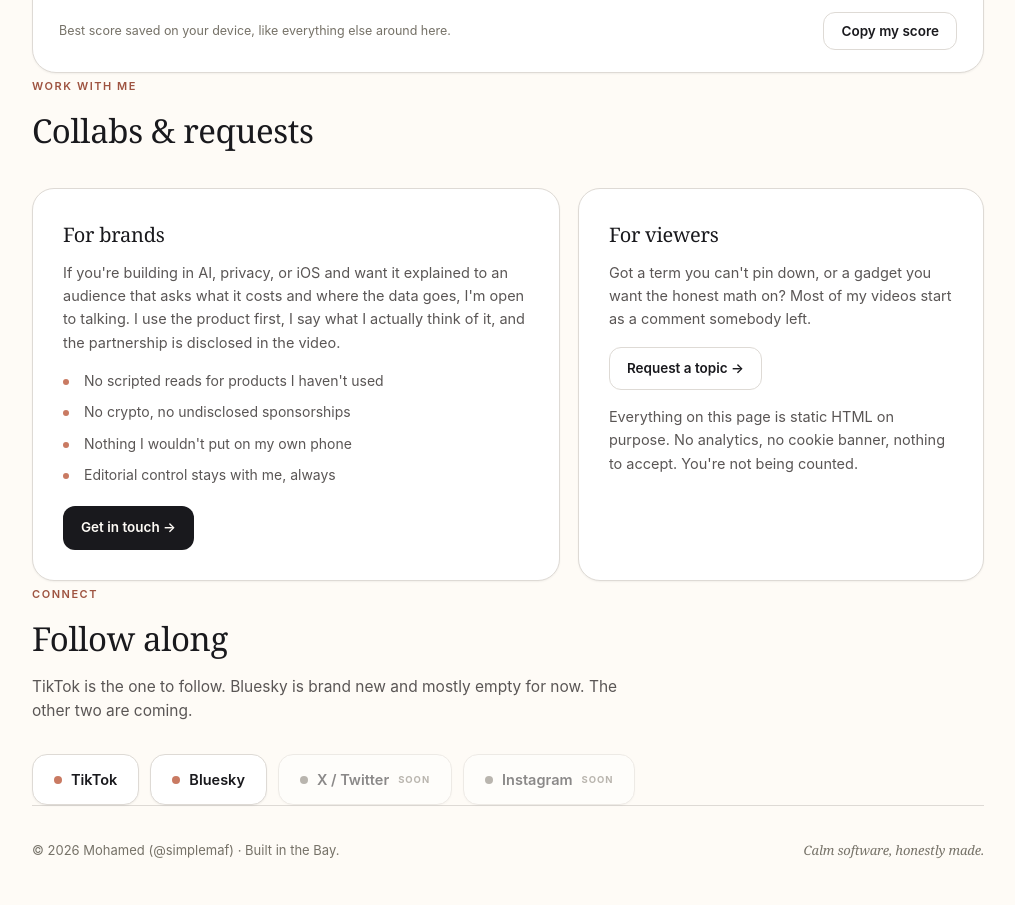
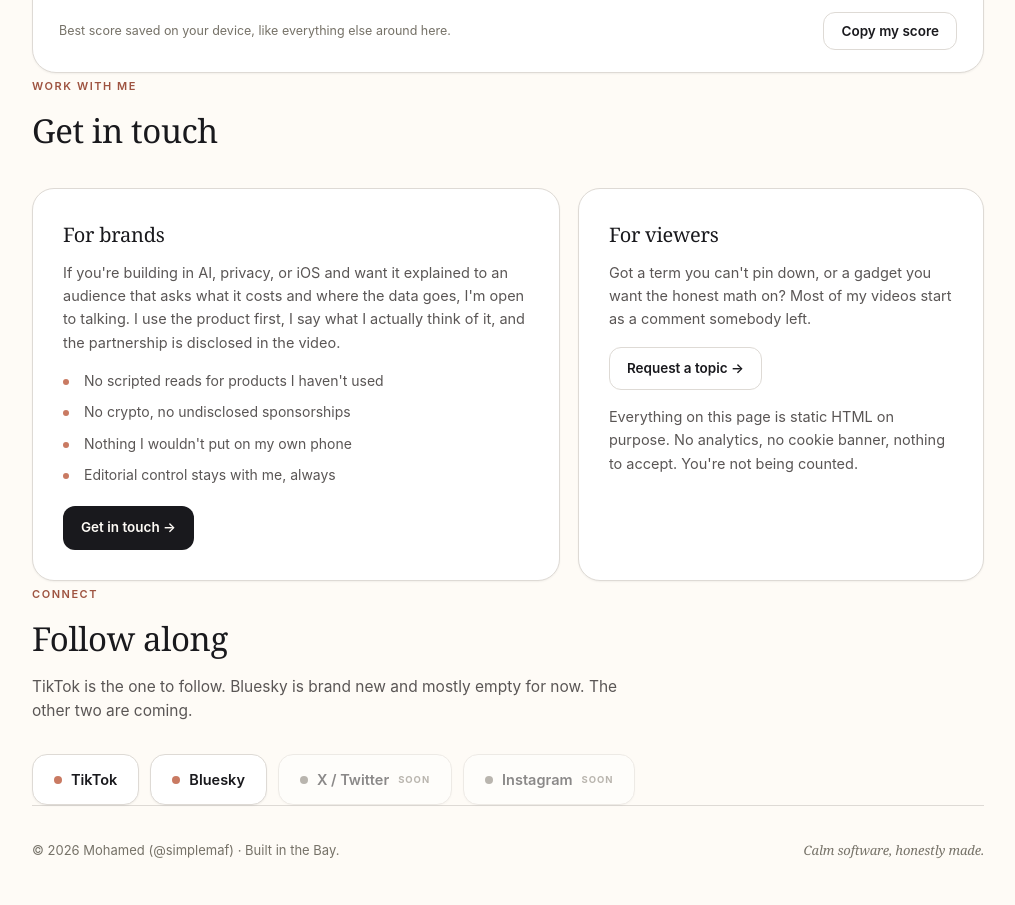
Before and after one commit to Mfarah42/simplemaf.com, a website built with Vite: page index.html in a window 1280 px wide. Shown: the part 5688-6593 px from the top of the page, without its empty margins (132-1147 px from the left). Built offline with nearby package versions, Linux system fonts and the light colour scheme; files whose address does not match are found by name.

Commit message:
Rename the collab section heading to Get in touch
Co-Authored-By: Claude Fable 5 <noreply@anthropic.com>

```diff
--- a/index.html
+++ b/index.html
@@ -283,7 +283,7 @@
 <section id="collab" class="wrap">
   <div class="section-head">
     <span class="eyebrow">Work With Me</span>
-    <h2 class="serif">Collabs &amp; requests</h2>
+    <h2 class="serif">Get in touch</h2>
   </div>
   <div class="collab">
     <div class="panel">
```
